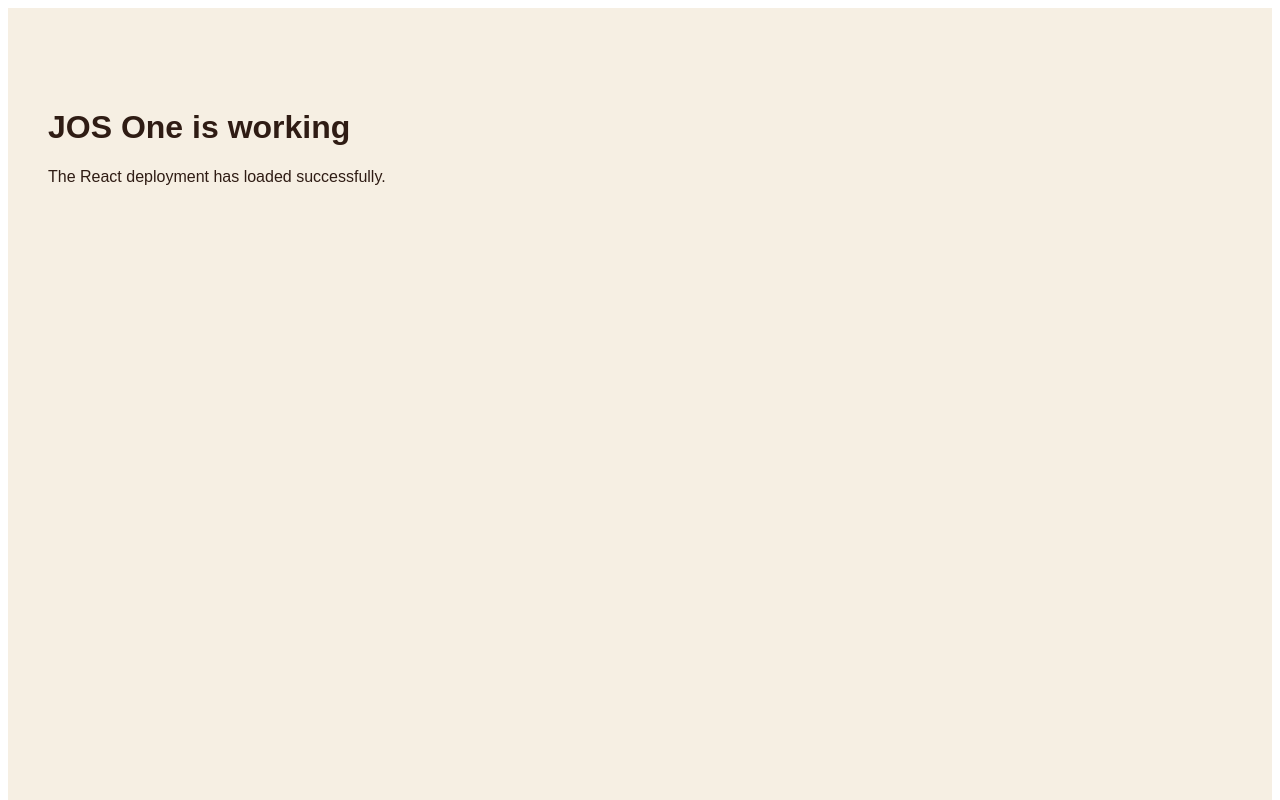
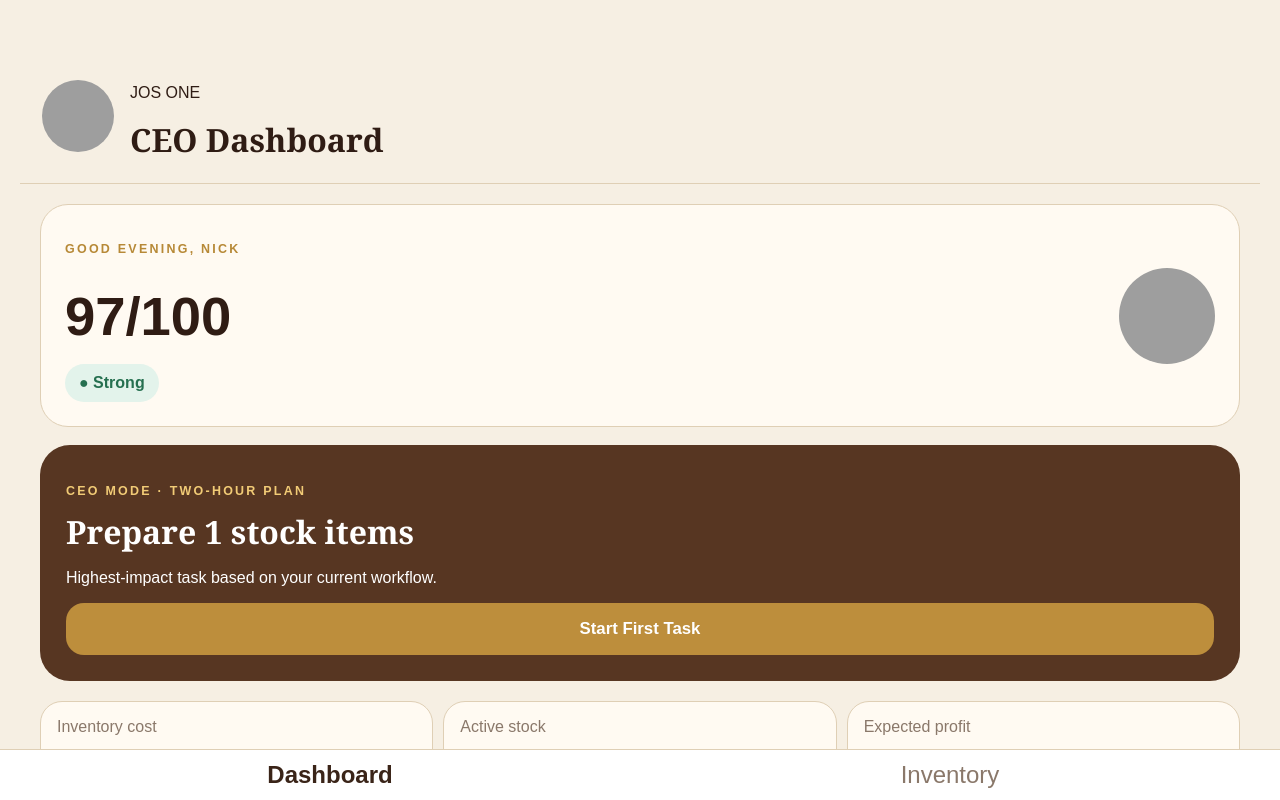
Before and after one commit to 6dhsf7y9zj-creator/jos-one-react, a React (Vite) app: page / in a window 1280 px wide. Shown: the top 800 px of the page. Built offline with nearby package versions, Linux system fonts and the light colour scheme; grey boxes are pictures that could not be loaded.

Commit message:
Restore JOS One application
Restore JOS One application

```diff
--- a/src/App.tsx
+++ b/src/App.tsx
@@ -1,16 +1,101 @@
+import { useEffect, useState } from 'react'
+import './styles.css'
+import { Dashboard } from './components/Dashboard'
+import { Inventory } from './components/Inventory'
+import type { InventoryItem } from './types/inventory'
+
+const seed: InventoryItem[] = [
+  {
+    sku: 'JAE-0001',
+    brand: 'Nike',
+    category: 'Hoodie',
+    description: 'White Nike Hoodie',
+    size: 'M',
+    condition: 'Satisfactory',
+    status: 'Photographed',
+    grade: 'C',
+    purchasePrice: 9.97,
+    expectedSalePrice: 21.93,
+    storageLocation: 'TBC',
+  },
+  {
+    sku: 'JAE-0002',
+    brand: 'Tommy Hilfiger',
+    category: 'Hoodie',
+    description: 'Navy hoodie',
+    size: 'S',
+    condition: 'Good',
+    status: 'Prep',
+    grade: 'B',
+    purchasePrice: 7.45,
+    expectedSalePrice: 16.99,
+    storageLocation: 'Box A1',
+  },
+]
+
 export default function App() {
+  const [tab, setTab] = useState<'home' | 'inventory'>('home')
+
+  const [items, setItems] = useState<InventoryItem[]>(() => {
+    try {
+      const saved = localStorage.getItem('jos-one-react-items')
+      return saved ? JSON.parse(saved) : seed
+    } catch {
+      return seed
+    }
+  })
+
+  useEffect(() => {
+    localStorage.setItem('jos-one-react-items', JSON.stringify(items))
+  }, [items])
+
+  const updateItem = (updated: InventoryItem) => {
+    setItems(current =>
+      current.map(item => (item.sku === updated.sku ? updated : item)),
+    )
+  }
+
   return (
-    <main
-      style={{
-        padding: '40px 20px',
-        fontFamily: 'Arial, sans-serif',
-        color: '#2f1c14',
-        background: '#f6efe3',
-        minHeight: '100vh',
-      }}
-    >
-      <h1>JOS One is working</h1>
-      <p>The React deployment has loaded successfully.</p>
-    </main>
+    <div className="app-shell">
+      <header className="app-bar">
+        <img
+          src={`${import.meta.env.BASE_URL}the-jae-edit-logo.png`}
+          alt="The JAE Edit"
+        />
+
+        <div>
+          <p>JOS ONE</p>
+          <h1>
+            {tab === 'home'
+              ? 'CEO Dashboard'
+              : 'Inventory Command Centre'}
+          </h1>
+        </div>
+      </header>
+
+      {tab === 'home' ? (
+        <Dashboard items={items} />
+      ) : (
+        <Inventory items={items} onUpdate={updateItem} />
+      )}
+
+      <nav className="bottom-nav" aria-label="Main navigation">
+        <button
+          type="button"
+          className={tab === 'home' ? 'active' : ''}
+          onClick={() => setTab('home')}
+        >
+          Dashboard
+        </button>
+
+        <button
+          type="button"
+          className={tab === 'inventory' ? 'active' : ''}
+          onClick={() => setTab('inventory')}
+        >
+          Inventory
+        </button>
+      </nav>
+    </div>
   )
 }
```
Also changed, not shown: vite.config.ts (line endings or trailing spaces).
